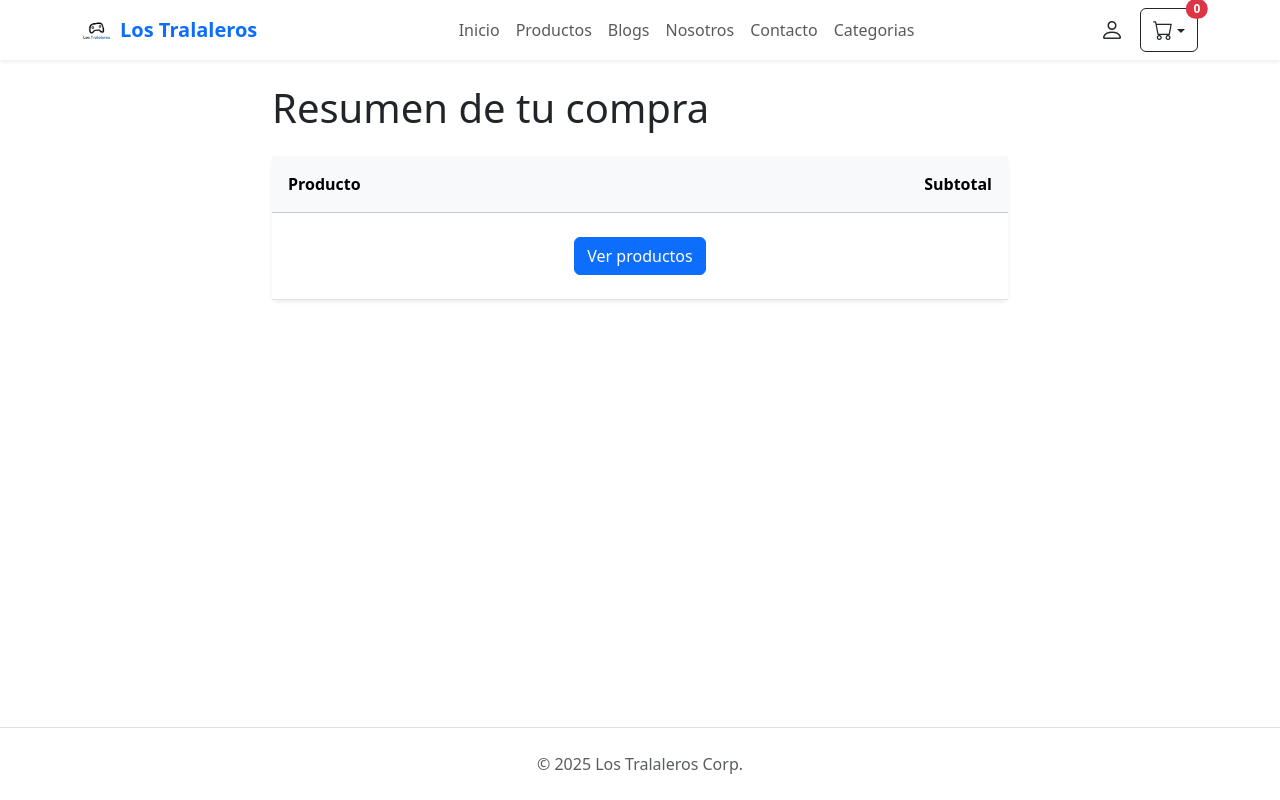
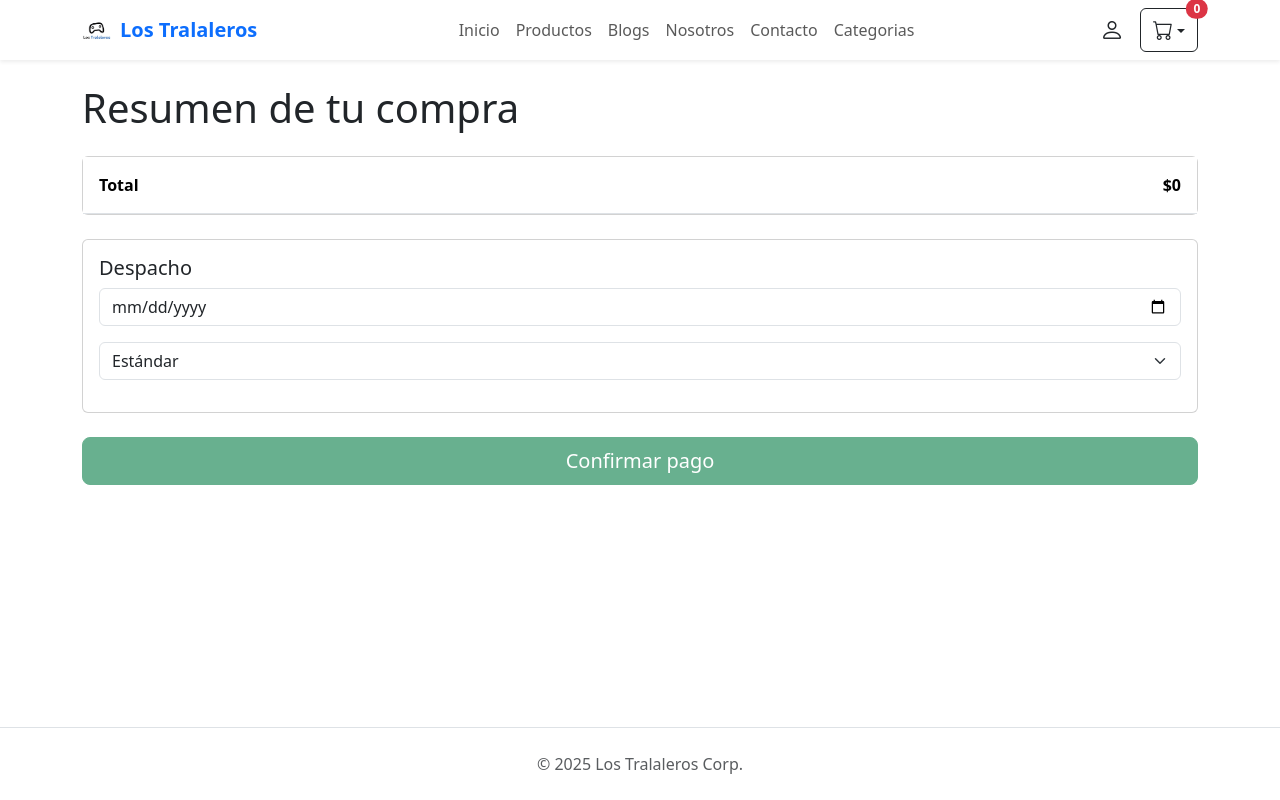
Before and after one commit to Henisaa/LosTralaleros, a Next.js app: page /main/pago in a window 1280 px wide. Built offline with nearby package versions, Linux system fonts and the light colour scheme.

Commit message:
fix: arreglo de errores para subida en vercel

```diff
--- a/app/api/quote/route.ts
+++ b/app/api/quote/route.ts
@@ -5,16 +5,14 @@ type Holiday = {
   fecha: string; // YYYY-MM-DD
 };
 
-const INTERNAL_TOKEN = process.env.CHECKOUT_API_TOKEN;
-
 // ---------- Utils ----------
-function isWeekend(dateStr: string) {
+function isWeekend(dateStr: string): boolean {
   const d = new Date(dateStr + "T00:00:00");
   const day = d.getDay();
   return day === 0 || day === 6;
 }
 
-function addDays(dateStr: string, days: number) {
+function addDays(dateStr: string, days: number): string {
   const d = new Date(dateStr + "T00:00:00");
   d.setDate(d.getDate() + days);
   return d.toISOString().slice(0, 10);
@@ -27,20 +25,12 @@ async function fetchHolidays(year: number): Promise<Holiday[]> {
   if (!res.ok) {
     throw new Error("Error consultando API de feriados");
   }
+
   return res.json();
 }
 
 // ---------- Endpoint ----------
 export async function POST(req: Request) {
-  // 🔐 Protección del backend
-  const auth = req.headers.get("authorization");
-  if (!auth || auth !== `Bearer ${INTERNAL_TOKEN}`) {
-    return NextResponse.json(
-      { ok: false, error: "No autorizado" },
-      { status: 401 }
-    );
-  }
-
   try {
     const {
       shippingDate,
@@ -58,7 +48,7 @@ export async function POST(req: Request) {
     const year = Number(shippingDate.substring(0, 4));
     const holidays = await fetchHolidays(year);
 
-    const holiday = holidays.find((h) => h.fecha === shippingDate) || null;
+    const holiday = holidays.find(h => h.fecha === shippingDate) || null;
     const weekend = isWeekend(shippingDate);
 
     let allowPayment = true;
--- a/app/main/pago/page.tsx
+++ b/app/main/pago/page.tsx
@@ -2,21 +2,12 @@
 
 import { useCart } from "@/app/about/context/CartContext";
 import { useRouter } from "next/navigation";
-import { useState, FormEvent, useEffect, useCallback } from "react";
-import Link from "next/link";
+import { useState, useEffect, useCallback, FormEvent } from "react";
 import Image from "next/image";
-
-/* =========================
-   Tipos
-========================= */
-type Holiday = {
-  nombre: string;
-  fecha: string;
-};
 
 type QuoteResponse = {
   ok: boolean;
-  holiday: Holiday | null;
+  holiday: { nombre: string; fecha: string } | null;
   weekend: boolean;
   allowPayment: boolean;
   allowExpress: boolean;
@@ -26,47 +17,27 @@ type QuoteResponse = {
   message: string;
 };
 
-/* =========================
-   Constantes
-========================= */
-const API_TOKEN = "los-tralaleros-2025";
-
-/* =========================
-   Componente
-========================= */
 export default function PagoPage() {
   const { cart } = useCart();
   const router = useRouter();
-  const [validated, setValidated] = useState(false);
 
-  // Datos que afectan el pago
-  const [shippingDate, setShippingDate] = useState<string>("");
-  const [shippingType, setShippingType] =
-    useState<"standard" | "express">("standard");
+  const total = cart.reduce((sum, item) => sum + item.price * item.qty, 0);
+
+  const [shippingDate, setShippingDate] = useState("");
+  const [shippingType, setShippingType] = useState<"standard" | "express">("standard");
   const [quote, setQuote] = useState<QuoteResponse | null>(null);
-  const [loading, setLoading] = useState<boolean>(false);
-  const [apiError, setApiError] = useState<string>("");
+  const [loading, setLoading] = useState(false);
+  const [error, setError] = useState("");
 
-  const total = cart.reduce(
-    (sum, item) => sum + item.price * item.qty,
-    0
-  );
-
-  /* =========================
-     Llamada protegida al backend
-  ========================= */
   const fetchQuote = useCallback(async () => {
-    if (!shippingDate) return;
-
     setLoading(true);
-    setApiError("");
+    setError("");
 
     try {
       const res = await fetch("/api/quote", {
         method: "POST",
         headers: {
           "Content-Type": "application/json",
-          Authorization: `Bearer ${API_TOKEN}`,
         },
         body: JSON.stringify({
           shippingDate,
@@ -79,42 +50,30 @@ export default function PagoPage() {
 
       if (!res.ok) {
         setQuote(null);
-        setApiError(data.message || "No se pudo validar la fecha de despacho");
+        setError(data.message || "No se pudo validar la fecha de despacho");
         return;
       }
 
       setQuote(data);
     } catch {
       setQuote(null);
-      setApiError("Error de red al validar feriados");
+      setError("Error de red al validar feriados");
     } finally {
       setLoading(false);
     }
   }, [shippingDate, shippingType, total]);
 
-  /* =========================
-     Revalidar al cambiar fecha o tipo
-  ========================= */
   useEffect(() => {
+    if (shippingDate) {
       fetchQuote();
-  }, [fetchQuote]);
+    }
+  }, [shippingDate, fetchQuote]);
 
-  /* =========================
-     Submit de pago
-  ========================= */
   const handleSubmit = (e: FormEvent<HTMLFormElement>) => {
     e.preventDefault();
 
     if (!quote || !quote.allowPayment) {
       alert("No se puede procesar el pago para la fecha seleccionada.");
-      return;
-    }
-
-    const form = e.currentTarget;
-
-    if (!form.checkValidity()) {
-      e.stopPropagation();
-      setValidated(true);
       return;
     }
 
@@ -124,51 +83,24 @@ export default function PagoPage() {
     window.location.reload();
   };
 
-  /* =========================
-     Render
-  ========================= */
   return (
     <div className="container my-4">
-      <div className="row justify-content-center">
-        <div className="col-lg-8">
       <h1 className="mb-4">Resumen de tu compra</h1>
 
-          {/* Carrito */}
-          <div className="card shadow-sm border-0 mb-4">
+      {/* CARRITO */}
+      <div className="card mb-4">
         <div className="card-body p-0">
-              <table className="table align-middle mb-0">
-                <thead className="table-light">
-                  <tr>
-                    <th className="p-3">Producto</th>
-                    <th className="text-end p-3">Subtotal</th>
-                  </tr>
-                </thead>
+          <table className="table mb-0">
             <tbody>
-                  {cart.length === 0 ? (
-                    <tr>
-                      <td colSpan={2} className="text-center p-4">
-                        <Link href="/main/productos" className="btn btn-primary">
-                          Ver productos
-                        </Link>
-                      </td>
-                    </tr>
-                  ) : (
-                    cart.map((item) => (
+              {cart.map(item => (
                 <tr key={item.id}>
                   <td className="p-3">
                     <div className="d-flex align-items-center">
-                            <Image
-                              src={item.img}
-                              alt={item.name}
-                              width={50}
-                              height={50}
-                              className="me-3 rounded"
-                            />
-                            <div>
+                      <Image src={item.img} alt={item.name} width={50} height={50} />
+                      <div className="ms-3">
                         <div className="fw-semibold">{item.name}</div>
-                              <small className="text-muted">
-                                x{item.qty} · $
-                                {item.price.toLocaleString("es-CL")}
+                        <small>
+                          x{item.qty} · ${item.price.toLocaleString("es-CL")}
                         </small>
                       </div>
                     </div>
@@ -177,49 +109,35 @@ export default function PagoPage() {
                     ${(item.price * item.qty).toLocaleString("es-CL")}
                   </td>
                 </tr>
-                    ))
-                  )}
+              ))}
             </tbody>
-                {cart.length > 0 && (
             <tfoot>
               <tr>
-                      <th className="fs-5 p-3">Total</th>
-                      <th className="text-end fs-5 p-3">
-                        ${total.toLocaleString("es-CL")}
-                      </th>
+                <th className="p-3">Total</th>
+                <th className="text-end p-3">${total.toLocaleString("es-CL")}</th>
               </tr>
             </tfoot>
-                )}
           </table>
         </div>
       </div>
 
-          {/* Despacho */}
-          {cart.length > 0 && (
-            <div className="card shadow-sm border-0 mb-4">
+      {/* DESPACHO */}
+      <div className="card mb-4">
         <div className="card-body">
-                <h5 className="mb-3">Despacho</h5>
+          <h5>Despacho</h5>
 
-                <div className="mb-3">
-                  <label className="form-label">Fecha de despacho</label>
           <input
             type="date"
-                    className="form-control"
+            className="form-control mb-3"
             value={shippingDate}
-                    onChange={(e) => setShippingDate(e.target.value)}
-                    required
+            onChange={e => setShippingDate(e.target.value)}
           />
-                </div>
 
-                <div className="mb-3">
-                  <label className="form-label">Tipo de despacho</label>
           <select
-                    className="form-select"
+            className="form-select mb-3"
             value={shippingType}
-                    onChange={(e) =>
-                      setShippingType(
-                        e.target.value as "standard" | "express"
-                      )
+            onChange={e =>
+              setShippingType(e.target.value as "standard" | "express")
             }
           >
             <option value="standard">Estándar</option>
@@ -227,51 +145,26 @@ export default function PagoPage() {
               value="express"
               disabled={quote ? !quote.allowExpress : true}
             >
-
+              Express
             </option>
           </select>
+
+          {loading && <div className="alert alert-info">Validando feriados…</div>}
+          {quote && <div className="alert alert-warning">{quote.message}</div>}
+          {error && <div className="alert alert-danger">{error}</div>}
+        </div>
       </div>
 
-                {loading && (
-                  <div className="alert alert-info">
-                    Validando feriados…
-                  </div>
-                )}
-
-                {quote && (
-                  <div className="alert alert-warning">
-                    {quote.message}
-                    <br />
-                    <strong>Fecha final:</strong>{" "}
-                    {quote.finalShippingDate}
-                  </div>
-                )}
-
-                {apiError && (
-                  <div className="alert alert-danger">{apiError}</div>
-                )}
-              </div>
-            </div>
-          )}
-
-          {/* Pago */}
-          {cart.length > 0 && (
-            <form
-              noValidate
-              className={validated ? "was-validated" : ""}
-              onSubmit={handleSubmit}
-            >
+      {/* PAGO */}
+      <form onSubmit={handleSubmit}>
         <button
           type="submit"
           className="btn btn-success w-100 btn-lg"
           disabled={!quote?.allowPayment}
         >
-                Confirmar pago (${total.toLocaleString("es-CL")})
+          Confirmar pago
         </button>
       </form>
-          )}
-        </div>
-      </div>
     </div>
   );
 }
```
Lines whose indentation alone changed are shown as unchanged.
